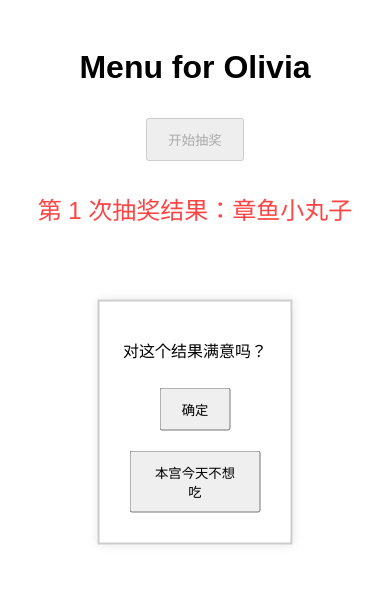
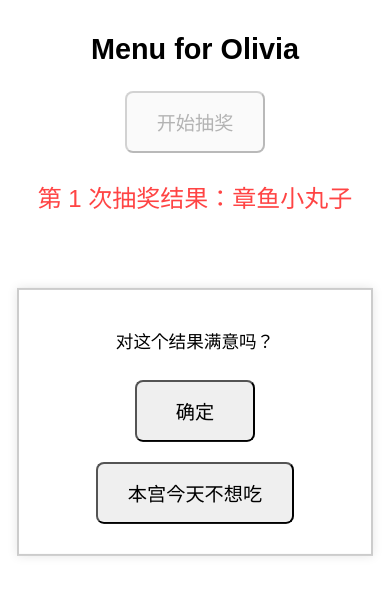
Before and after one commit to ove928/menu-of-Olivia, a plain HTML site: page index.html in a window 390 px wide. Both pictures are taken after a click on the button "开始抽奖". Drawn offline with Linux system fonts and the light colour scheme.

Commit message:
Update index.html

```diff
--- a/index.html
+++ b/index.html
@@ -1,11 +1,13 @@
 <!DOCTYPE html>
 <html>
 <head>
+    <meta name="viewport" content="width=device-width, initial-scale=1.0, maximum-scale=1.0, user-scalable=no">
     <style>
         body {
             text-align: center;
             font-family: Arial, sans-serif;
             padding: 20px;
+            font-size: 16px;
         }
         #popup {
             display: none;
@@ -18,19 +20,50 @@
             border: 2px solid #ccc;
             box-shadow: 0 0 10px rgba(0,0,0,0.1);
             z-index: 999;
+            width: 80%;
+            max-width: 400px;
+            font-size: 1.1rem;
         }
         button {
-            padding: 10px 20px;
+            padding: 15px 30px;
             margin: 10px;
             cursor: pointer;
+            min-width: 120px;
+            border-radius: 8px;
+            font-size: 1.2rem;
         }
         #result {
             margin-top: 20px;
-            font-size: 24px;
             color: #ff4444;
         }
         #history {
             margin-top: 30px;
+        }
+        #history li {
+            font-size: 1.2rem;
+            margin: 10px 0;
+            text-align: left;
+        }
+
+        @media screen and (max-width: 768px) {
+            body {
+                font-size: 20px;
+                padding: 10px;
+            }
+            h1 {
+                font-size: 1.8rem;
+                margin: 15px 0;
+            }
+            #result {
+                font-size: 1.5rem;
+                line-height: 2rem;
+            }
+        }
+
+        @media screen and (min-width: 769px) {
+            h1 {
+                font-size: 2.5rem;
+            }
         }
     </style>
 </head>
```
